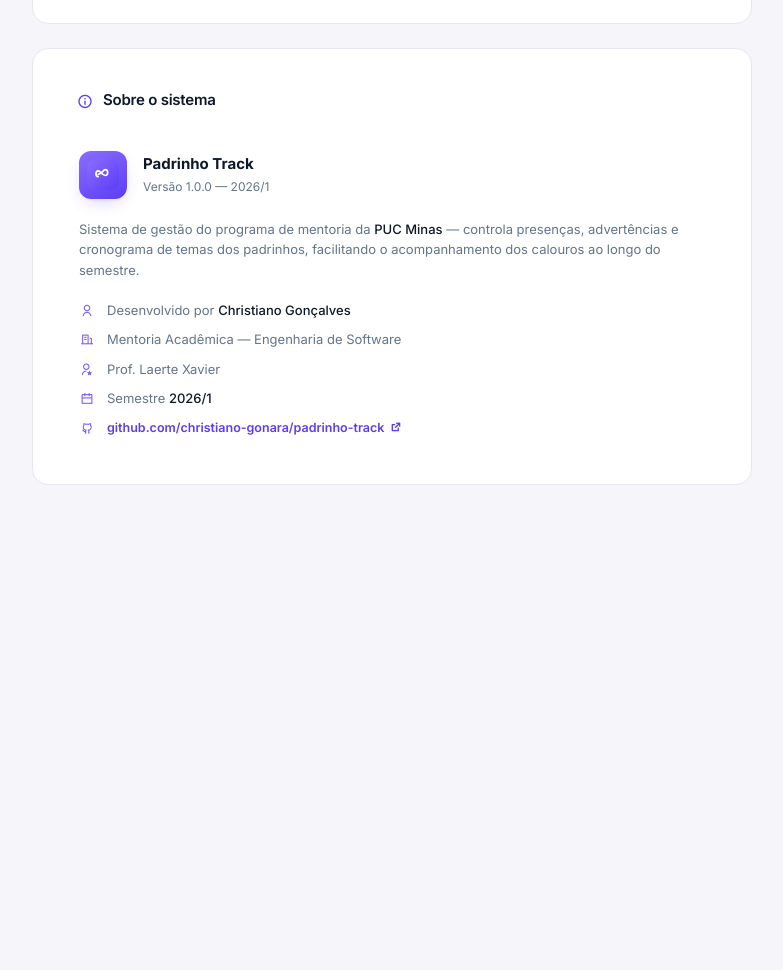
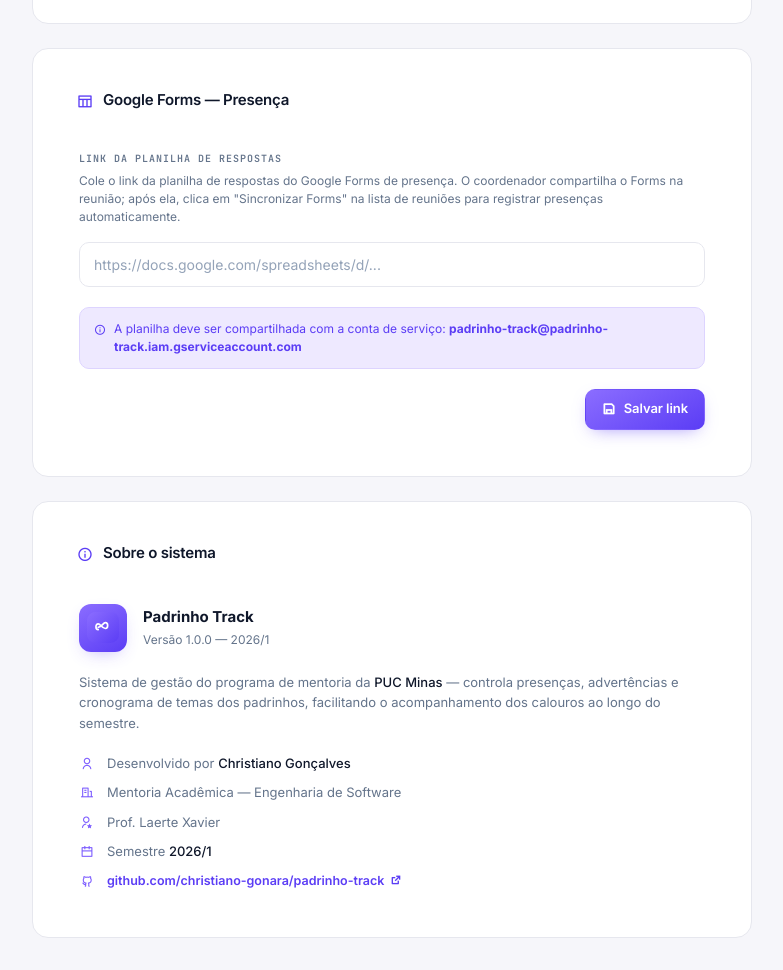
Before and after one commit to christiano-gonara/padrinho-track, a Flask app: page /config in a window 1280 px wide. Shown: the part 1274-2244 px from the top of the page, without its empty margins (372-1155 px from the left). Before the commit the page ends 1759 px from the top, so only its background shows below. Run offline with Flask 3, Linux system fonts and the light colour scheme; data comes from the database, SQL or seed files in the repository; parts of the project's set-up code (start-up, migrations or seed data) failed here and were passed over; some libraries are stand-ins or nearby versions.

Commit message:
feat: sincronizar presenças via Google Forms/Sheets
- gspread>=6.0 adicionado ao requirements.txt
- models.py: set_config() e sincronizar_presencas_sheets()
  - Identifica padrinho por matrícula > email > nome (normalizado)
  - Idempotente via ON CONFLICT DO UPDATE
  - Retorna {registradas, nao_reconhecidas}
- app.py: rota POST /reunioes/<id>/sincronizar com toast de resultado
- config.html: seção "Google Forms — Presença" com campo de URL
- reunioes.html: botão "Sincronizar Forms" (visível quando URL configurada)
- 29/29 testes passando

Co-Authored-By: Claude Sonnet 4.6 <noreply@anthropic.com>

```diff
--- a/app.py
+++ b/app.py
@@ -14,8 +14,8 @@ from models import (
     emitir_advertencia_manual, get_advertencias_padrinho,
     calcular_status, get_historico_padrinho, get_relatorio_geral,
     get_todos_temas, get_calouros_match_completo, registrar_log,
-    abreviar_nome, get_config_semestre, get_config,
-    redistribuir_calouros,
+    abreviar_nome, get_config_semestre, get_config, set_config,
+    redistribuir_calouros, sincronizar_presencas_sheets,
 )
 
 app = Flask(__name__)
@@ -190,7 +190,22 @@ def padrinho_redistribuir(padrinho_id):
 @app.route("/reunioes")
 def reunioes():
     lista = get_todas_reunioes()
-    return render_template("pages/reunioes.html", reunioes=lista)
+    sheets_url = get_config("sheets_presenca_url", "")
+    return render_template("pages/reunioes.html", reunioes=lista, sheets_presenca_url=sheets_url)
+
+@app.route("/reunioes/<int:reuniao_id>/sincronizar", methods=["POST"])
+def reuniao_sincronizar(reuniao_id):
+    try:
+        resultado = sincronizar_presencas_sheets(reuniao_id)
+        msg = f"{resultado['registradas']} presença(s) registrada(s)."
+        if resultado["nao_reconhecidas"]:
+            nomes = ", ".join(resultado["nao_reconhecidas"][:5])
+            msg += f" {len(resultado['nao_reconhecidas'])} não reconhecida(s): {nomes}"
+        registrar_log("SINCRONIZAR_PRESENCAS", msg)
+        flash(msg, "success")
+    except Exception as e:
+        flash(f"Erro ao sincronizar: {e}", "error")
+    return redirect(url_for("reunioes"))
 
 @app.route("/reunioes/nova", methods=["POST"])
 def nova_reuniao():
@@ -397,6 +412,10 @@ def configuracoes():
             salvar_config_semestre(cfg)
             CONFIG = get_config_semestre()
             registrar_log("ALTERACAO_CONFIG", f"Configurações do semestre {cfg['semestre']} atualizadas.")
+        elif action == "sheets_presenca":
+            url = request.form.get("sheets_presenca_url", "").strip()
+            set_config("sheets_presenca_url", url)
+            registrar_log("ALTERACAO_CONFIG", "URL da planilha de presença atualizada.")
         else:
             limite = request.form.get("limite_amarelos", "2")
             conn = get_conn()
@@ -410,7 +429,12 @@ def configuracoes():
         flash("Configurações salvas.", "success")
         return redirect(url_for("configuracoes"))
     limite_atual = get_config("limite_amarelos", "2")
-    return render_template("pages/config.html", limite_amarelos=limite_atual, config_semestre=CONFIG)
+    sheets_url = get_config("sheets_presenca_url", "")
+    return render_template("pages/config.html",
+        limite_amarelos=limite_atual,
+        config_semestre=CONFIG,
+        sheets_presenca_url=sheets_url,
+    )
 
 # ── CRUD Padrinhos ─────────────────────────────────────────────────────────
 
--- a/models.py
+++ b/models.py
@@ -267,6 +267,81 @@ def get_config(chave, padrao=None):
     row = conn.execute("SELECT valor FROM config WHERE chave=?", (chave,)).fetchone()
     conn.close()
     return row["valor"] if row else padrao
+
+def set_config(chave, valor):
+    conn = get_conn()
+    conn.execute("INSERT OR REPLACE INTO config (chave, valor) VALUES (?, ?)", (chave, valor))
+    conn.commit()
+    conn.close()
+
+def sincronizar_presencas_sheets(reuniao_id):
+    import gspread
+    import unicodedata
+    from pathlib import Path
+
+    def _norm(texto):
+        nfkd = unicodedata.normalize("NFKD", str(texto or ""))
+        return "".join(c for c in nfkd if not unicodedata.combining(c)).lower().strip()
+
+    def _find_field(keys_dict, *keywords):
+        for k, v in keys_dict.items():
+            for kw in keywords:
+                if kw in k:
+                    return str(v).strip()
+        return ""
+
+    url = get_config("sheets_presenca_url")
+    if not url:
+        raise ValueError("URL da planilha não configurada. Vá em Configurações → Google Forms.")
+
+    credentials_path = Path(__file__).parent / "credentials.json"
+    gc = gspread.service_account(filename=str(credentials_path))
+    sh = gc.open_by_url(url)
+    ws = sh.sheet1
+    records = ws.get_all_records()
+
+    conn = get_conn()
+    padrinhos = conn.execute(
+        "SELECT id, nome, matricula, email FROM padrinhos WHERE ativo=1"
+    ).fetchall()
+
+    por_matricula = {str(p["matricula"] or "").strip(): p["id"] for p in padrinhos if p["matricula"]}
+    por_email = {(p["email"] or "").lower().strip(): p["id"] for p in padrinhos if p["email"]}
+    por_nome = {_norm(p["nome"]): p["id"] for p in padrinhos}
+
+    registradas = 0
+    nao_reconhecidas = []
+
+    for record in records:
+        keys = {_norm(k): str(v).strip() for k, v in record.items()}
+
+        matricula = _find_field(keys, "matricula")
+        email = _find_field(keys, "email", "mail").lower()
+        nome = _find_field(keys, "nome")
+
+        padrinho_id = None
+
+        if matricula and matricula in por_matricula:
+            padrinho_id = por_matricula[matricula]
+        elif email and email in por_email:
+            padrinho_id = por_email[email]
+        elif nome and _norm(nome) in por_nome:
+            padrinho_id = por_nome[_norm(nome)]
+
+        if padrinho_id:
+            conn.execute("""
+                INSERT INTO presencas (reuniao_id, padrinho_id, presente, justificada)
+                VALUES (?, ?, 1, 0)
+                ON CONFLICT(reuniao_id, padrinho_id) DO UPDATE SET presente=1
+            """, (reuniao_id, padrinho_id))
+            registradas += 1
+        else:
+            identificador = matricula or email or nome or "?"
+            nao_reconhecidas.append(f"{nome} {identificador}".strip())
+
+    conn.commit()
+    conn.close()
+    return {"registradas": registradas, "nao_reconhecidas": nao_reconhecidas}
 
 def calcular_status(padrinho_id, limite=None):
     conn = get_conn()
--- a/requirements.txt
+++ b/requirements.txt
@@ -2,3 +2,4 @@ flask>=3.0
 pandas>=2.0
 pytest>=9.0
 python-dotenv>=1.0
+gspread>=6.0
--- a/templates/pages/config.html
+++ b/templates/pages/config.html
@@ -122,6 +122,41 @@
     </form>
   </div>
 
+  <!-- Google Forms — Presença -->
+  <div class="pt-card pt-card-flat">
+    <div class="pt-card-header" style="padding:18px 22px 14px;">
+      <div class="pt-card-header-title">
+        <div class="pt-card-header-icon"><i class="ri-table-line"></i></div>
+        <span class="pt-card-title">Google Forms — Presença</span>
+      </div>
+    </div>
+    <form action="/config" method="POST" class="p-6" style="display:flex;flex-direction:column;gap:20px;">
+      <input type="hidden" name="action" value="sheets_presenca" />
+      <div class="pt-field">
+        <label class="pt-label">Link da planilha de respostas</label>
+        <p class="pt-muted-text" style="font-size:12px;margin-bottom:10px;">
+          Cole o link da planilha de respostas do Google Forms de presença.
+          O coordenador compartilha o Forms na reunião; após ela, clica em
+          "Sincronizar Forms" na lista de reuniões para registrar presenças automaticamente.
+        </p>
+        <input type="url" name="sheets_presenca_url"
+               value="{{ sheets_presenca_url or '' }}"
+               class="pt-input"
+               placeholder="https://docs.google.com/spreadsheets/d/..." />
+      </div>
+      <div style="background:var(--pt-violet-tint);border:1px solid var(--pt-violet-tint-deep);border-radius:10px;padding:12px 14px;display:flex;align-items:flex-start;gap:8px;font-size:12px;color:var(--pt-violet-deep);">
+        <i class="ri-information-line" style="flex-shrink:0;margin-top:1px;"></i>
+        <span>A planilha deve ser compartilhada com a conta de serviço:
+          <strong>padrinho-track@padrinho-track.iam.gserviceaccount.com</strong></span>
+      </div>
+      <div style="display:flex;justify-content:flex-end;">
+        <button type="submit" class="pt-btn pt-btn-primary">
+          <i class="ri-save-line"></i> Salvar link
+        </button>
+      </div>
+    </form>
+  </div>
+
   <!-- Sobre o sistema -->
   <div class="pt-card pt-card-flat">
     <div class="pt-card-header" style="padding:18px 22px 14px;">
```
Also changed, not shown: templates/pages/reunioes.html (+8 -0 lines).
